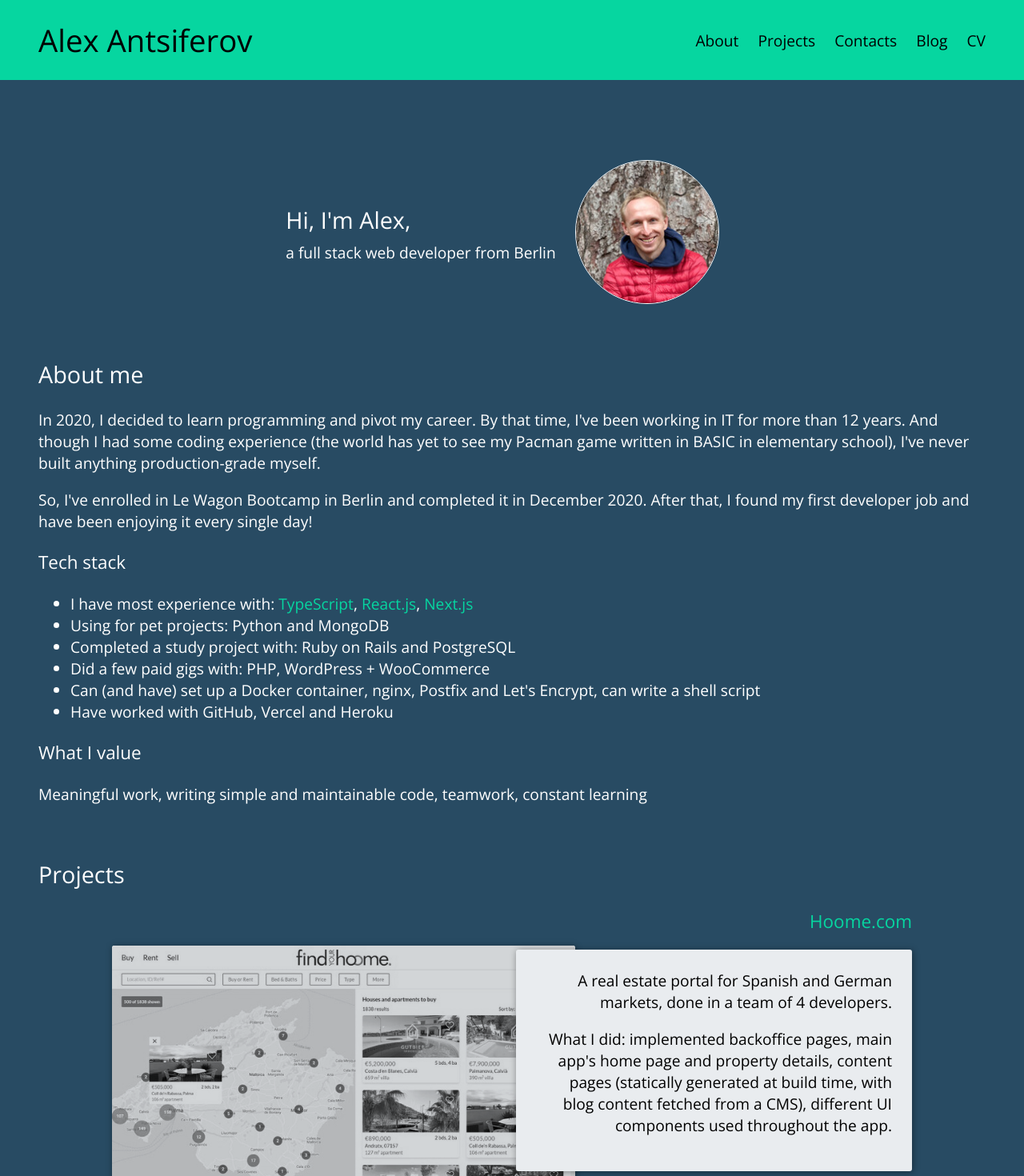
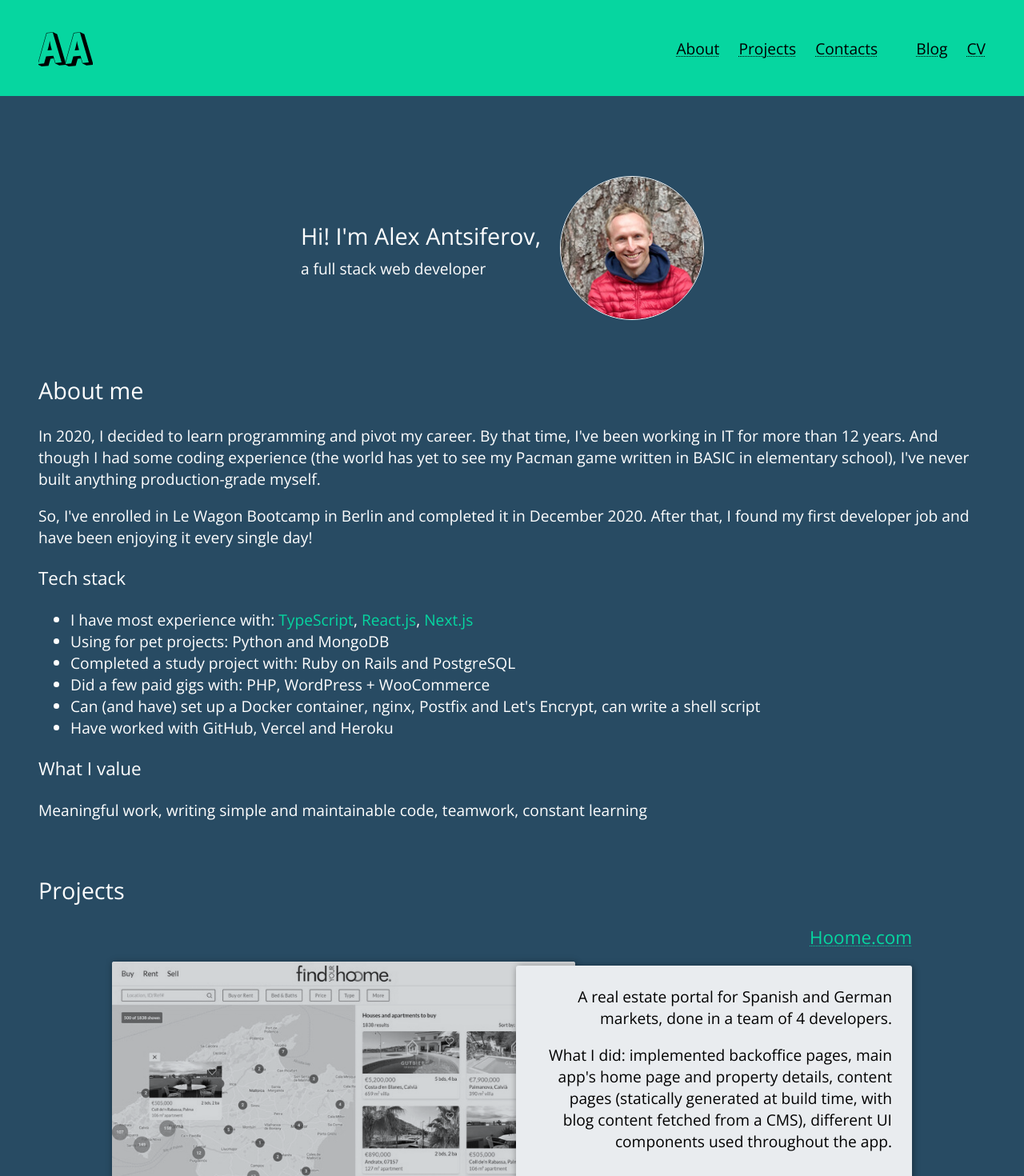
Before and after one commit to wetterkrank/portfolio, a React (Create React App) app: page / in a window 1280 px wide. Shown: the top 1470 px of the page at 80% size. Built offline with nearby package versions, Linux system fonts and the light colour scheme.

Commit message:
added shrinking header

```diff
--- a/package.json
+++ b/package.json
@@ -12,6 +12,7 @@
     "@types/react-dom": "^17.0.0",
     "react": "^17.0.2",
     "react-dom": "^17.0.2",
+    "react-intersection-observer": "^8.32.2",
     "react-scripts": "4.0.3",
     "styled-components": "^5.3.1",
     "typescript": "^4.1.2",
--- a/src/components/Hero.tsx
+++ b/src/components/Hero.tsx
@@ -32,8 +32,8 @@ export const Hero = ({ image }: HeroProps) => {
   return (
     <StyledHero>
       <div className="intro">
-        <h2>Hi, I'm Alex,</h2>
-        <p>a full stack web developer from Berlin</p>
+        <h2>Hi! I'm Alex Antsiferov,</h2>
+        <p>a full stack web developer</p>
       </div>
       <Avatar {...image} />
     </StyledHero>
--- a/src/components/Layout.tsx
+++ b/src/components/Layout.tsx
@@ -1,7 +1,20 @@
 import { ReactNode } from "react";
 import styled from "styled-components";
+import { InView } from "react-intersection-observer";
+
 import { Footer } from "./Footer";
 import { Navbar, NavbarProps } from "./Navbar";
+
+const Tracker = () => (
+  <InView
+    as="div"
+    onChange={(inView) => {
+      const navbar = document.querySelector("header");
+      if (!inView) navbar?.classList.add("reduced-height");
+      else navbar?.classList.remove("reduced-height");
+    }}
+  ></InView>
+);
 
 const StyledWrapper = styled.main`
   padding-left: var(--main-padding-x);
@@ -14,7 +27,6 @@ const StyledWrapper = styled.main`
   display: grid;
   grid-auto-flow: row;
   gap: 24px;
-
   @media (max-width: ${({ theme }) => theme.breakpoints.md}) {
     margin-top: 40px;
   }
@@ -32,6 +44,7 @@ type LayoutProps = {
 export const Layout = ({ children, links }: LayoutProps) => (
   <>
     <Navbar navLinks={links.navLinks} />
+    <Tracker />
     <StyledWrapper>{children}</StyledWrapper>
     <Footer />
   </>
--- a/src/components/Navbar.tsx
+++ b/src/components/Navbar.tsx
@@ -1,7 +1,11 @@
 import styled from "styled-components";
+import { A } from "./icons";
 
 const StyledHeader = styled.header`
+  position: sticky;
+  top: 0px;
   height: var(--nav-full-height);
+  z-index: ${({ theme }) => theme.zIndices.navbar};
   display: grid;
   grid-template-columns: max-content auto;
   align-items: center;
@@ -23,40 +27,41 @@ const StyledHeader = styled.header`
     }
     transition: ${({ theme }) => theme.transitions.fast};
   }
-  @media (max-width: ${({ theme }) => theme.breakpoints.md}) {
-    grid-template-columns: auto;
-    align-content: center;
-    grid-gap: 8px;
-  }
   @media (max-width: ${({ theme }) => theme.breakpoints.sm}) {
     padding-left: var(--main-padding-x-sm);
     padding-right: var(--main-padding-x-sm);
   }
+  &.reduced-height {
+    height: var(--nav-reduced-height);
+    ${({ theme }) => theme.mixins.boxShadow};
+  }
+  transition: ${({ theme }) => theme.transitions.fast};
 `;
 
 const StyledLogo = styled.nav`
-  min-width: 200px;
-  font-size: 2em;
-  a {
-    text-decoration: none;
+  svg {
+    height: 51px;
+    width: 34px;
   }
 `;
 
 const StyledNavigation = styled.nav`
   justify-self: end;
-  @media (max-width: ${({ theme }) => theme.breakpoints.md}) {
-    justify-self: start;
-  }
+  display: grid;
+  grid-auto-flow: column;
+  grid-gap: 48px;
   ul {
     list-style-type: none;
     margin: 0;
     padding: 0;
     display: grid;
+    grid-auto-flow: column;
     justify-content: start;
-    grid-auto-flow: column;
     grid-gap: 24px;
-    @media (max-width: ${({ theme }) => theme.breakpoints.md}) {
-      grid-gap: 16px;
+    &.nav-anchors {
+      @media (max-width: ${({ theme }) => theme.breakpoints.md}) {
+        display: none;
+      }
     }
   }
 `;
@@ -69,21 +74,28 @@ export type NavbarProps = {
   }[];
 };
 
+const linkList = (links: NavbarProps["navLinks"]) =>
+  links.map((link) => (
+    <li key={link.name}>
+      <a href={link.url}>{link.name}</a>
+    </li>
+  ));
+
 export const Navbar = ({ navLinks }: NavbarProps) => {
+  const anchors = navLinks.filter((link) => !link.external);
+  const external = navLinks.filter((link) => link.external);
   return (
     <>
       <StyledHeader>
         <StyledLogo>
-          <a href="\">Alex Antsiferov</a>
+          <a href="\">
+            <A />
+            <A />
+          </a>
         </StyledLogo>
         <StyledNavigation>
-          <ul>
-            {navLinks.map((link) => (
-              <li key={link.name}>
-                <a href={link.url}>{link.name}</a>
-              </li>
-            ))}
-          </ul>
+          <ul className="nav-anchors">{linkList(anchors)}</ul>
+          <ul className="nav-external">{linkList(external)}</ul>
         </StyledNavigation>
       </StyledHeader>
     </>
--- a/src/components/ProjectCards.tsx
+++ b/src/components/ProjectCards.tsx
@@ -91,7 +91,7 @@ const StyledProjectCard = styled.li`
       height: 100%;
       grid-column: 1 / -1;
       padding: 40px 40px 30px;
-      z-index: 5;
+      z-index: ${({ theme }) => theme.zIndices.cardTop};
     }
     @media (max-width: 480px) {
       padding: 30px 25px 20px;
@@ -109,7 +109,7 @@ const StyledProjectCard = styled.li`
         &:before {
           content: "";
           display: block;
-          z-index: 0;
+          z-index: ${({ theme }) => theme.zIndices.content};
           width: 100%;
           height: 100%;
           top: 0;
@@ -122,7 +122,7 @@ const StyledProjectCard = styled.li`
   .project-description {
     ${({ theme }) => theme.mixins.boxShadow};
     position: relative;
-    z-index: 2;
+    z-index: ${({ theme }) => theme.zIndices.cardDescription};
     padding: 25px;
     border-radius: ${({ theme }) => theme.borders.radius};
     background-color: ${({ theme }) => theme.colors.secondary};
@@ -142,7 +142,7 @@ const StyledProjectCard = styled.li`
     display: flex;
     flex-wrap: wrap;
     position: relative;
-    z-index: 2;
+    z-index: ${({ theme }) => theme.zIndices.cardDescription};
     margin: 25px 0 10px;
     padding: 0;
     list-style: none;
@@ -189,7 +189,7 @@ const StyledProjectCard = styled.li`
     grid-column: 6 / -1;
     grid-row: 1 / -1;
     position: relative;
-    z-index: 1;
+    z-index: ${({ theme }) => theme.zIndices.cardImage};
     @media (max-width: 768px) {
       grid-column: 1 / -1;
       height: 100%;
@@ -220,7 +220,7 @@ const StyledProjectCard = styled.li`
         left: 0;
         right: 0;
         bottom: 0;
-        z-index: 3;
+        z-index: ${({ theme }) => theme.zIndices.cardImageOverlay};
         transition: ${({ theme }) => theme.transitions.default};
         /* background-color: var(--navy); */
         mix-blend-mode: screen;
--- /dev/null
+++ b/src/components/icons/a.tsx
@@ -0,0 +1,13 @@
+const A = () => (
+  <svg
+    version="1.1"
+    width="34"
+    height="51"
+    viewBox="0 0 687 1024"
+    fill="currentcolor"
+  >
+    <path d="M423.936 888.832l-37.888-121.856-80.896 7.168-50.176 179.2-174.080 15.36-102.4-51.2 224.256-799.744 168.96-14.336 102.4 51.2 228.352 771.072-176.128 14.336zM210.944 128l-217.088 777.216 149.504-12.288 51.2-179.2 182.272-16.384 54.272 181.248 154.624-13.312-222.208-750.592zM230.4 564.224q19.456-63.488 32.256-120.832t22.016-114.688h4.096q8.192 56.32 20.992 110.080t31.232 115.2z"></path>
+  </svg>
+);
+
+export default A;
--- a/src/components/icons/index.ts
+++ b/src/components/icons/index.ts
@@ -1,2 +1,3 @@
+export { default as A } from "./a";
 export { default as LinkIcon } from "./link";
 export { default as GitHubIcon } from "./github";
--- a/src/styles/GlobalStyle.ts
+++ b/src/styles/GlobalStyle.ts
@@ -43,7 +43,8 @@ const GlobalStyle = createGlobalStyle`
 
   a {
     display: inline-block;
-    text-decoration: none;
+    text-decoration: dotted underline 1px;
+      text-underline-offset: 2px;
     text-decoration-skip-ink: auto;
     position: relative;
     color: ${({ theme }) => theme.colors.accent};
--- a/src/styles/theme.ts
+++ b/src/styles/theme.ts
@@ -26,6 +26,15 @@ const theme: DefaultTheme = {
     default: "all 0.2s cubic-bezier(0.645, 0.045, 0.355, 1)",
     fast: "all 0.1s linear",
   },
+  zIndices: {
+    bg: 0,
+    content: 1,
+    cardImage: 2,
+    cardImageOverlay: 3,
+    cardDescription: 4,
+    cardTop: 5,
+    navbar: 6,
+  },
 };
 
 export default theme;
--- a/src/styles/variables.ts
+++ b/src/styles/variables.ts
@@ -2,7 +2,8 @@ import { css } from "styled-components";
 
 const variables = css`
   :root {
-    --nav-full-height: 100px;
+    --nav-full-height: 120px;
+    --nav-reduced-height: 70px;
     --main-padding-x: 48px;
     --main-padding-x-sm: 24px;
     --wrapper-max-width: 1328px;
```
Also changed, not shown: src/types/styled.d.ts (+9 -0 lines), 1 other file (tests, documents, lock files or other folders).
